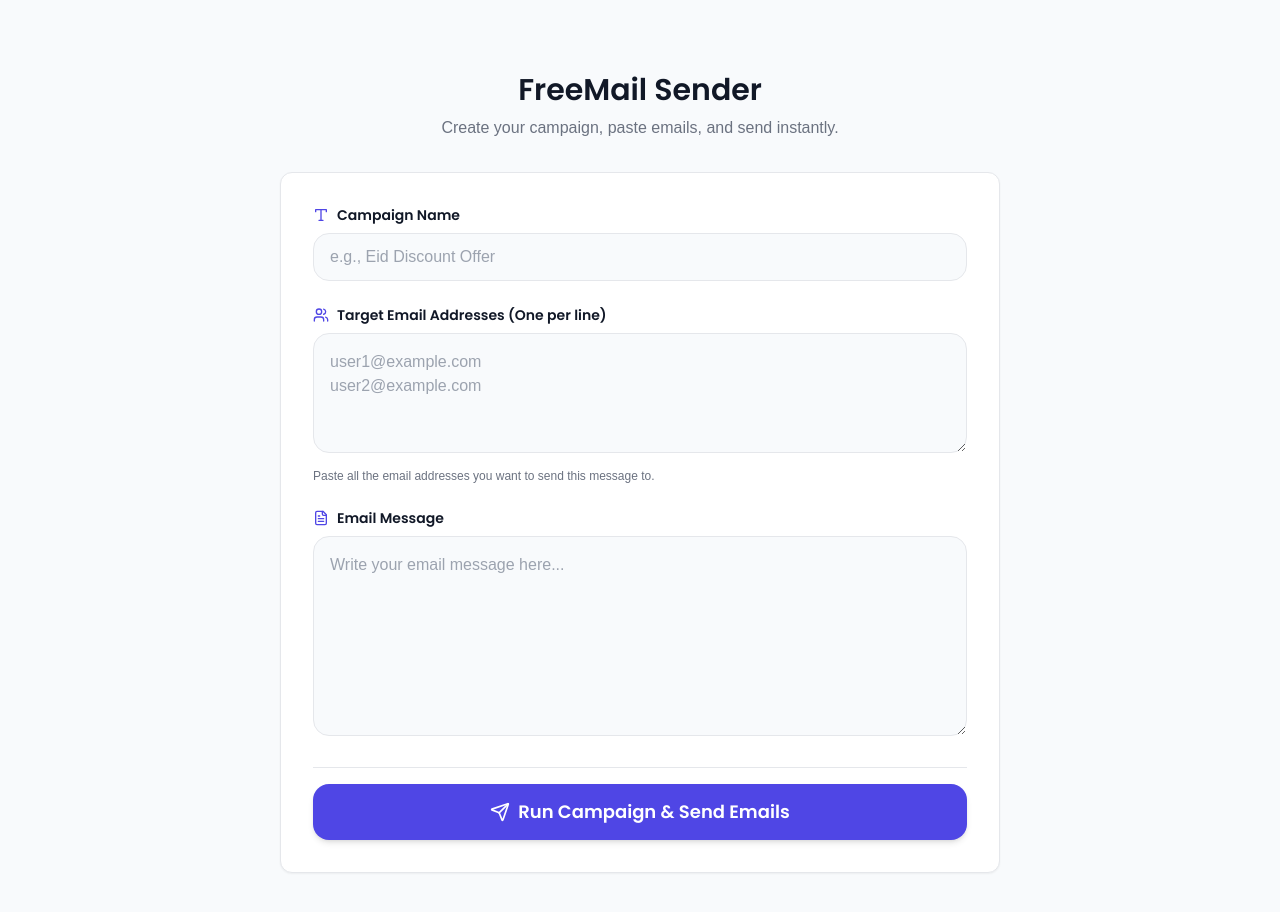
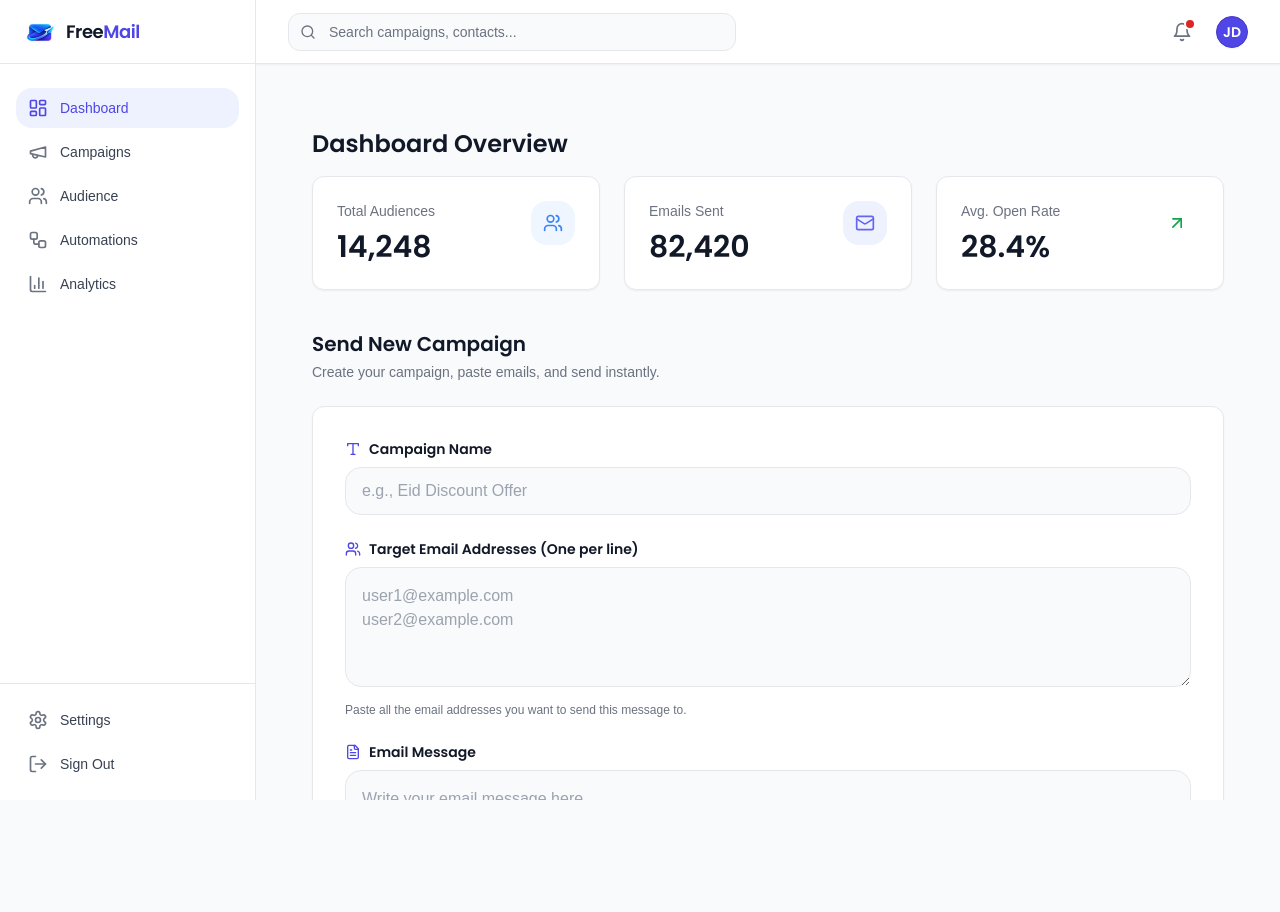
Before and after one commit to Rafin010/FreeMail, a Next.js app in the folder frontend/: page /dashboard in a window 1280 px wide. Shown: the top 912 px of the page. After the commit the page ends 800 px from the top, so only its background shows below. Built offline with nearby package versions, Linux system fonts and the light colour scheme; a web font is replaced by a local one.

Commit message:
Restore sidebar and add simple stats overview

```diff
--- a/frontend/src/app/(dashboard)/dashboard/page.tsx
+++ b/frontend/src/app/(dashboard)/dashboard/page.tsx
@@ -1,7 +1,7 @@
 'use client'
 
 import { useState } from 'react'
-import { Send, Users, FileText, Type } from 'lucide-react'
+import { Send, Users, FileText, Type, Mail, ArrowUpRight } from 'lucide-react'
 
 export default function DashboardPage() {
   const [campaignName, setCampaignName] = useState('')
@@ -27,13 +27,48 @@ export default function DashboardPage() {
   }
 
   return (
-    <div className="max-w-3xl mx-auto py-10 px-6">
-      <div className="mb-8 text-center">
-        <h1 className="text-3xl font-bold text-foreground">FreeMail Sender</h1>
-        <p className="text-muted-foreground mt-2">Create your campaign, paste emails, and send instantly.</p>
+    <div className="max-w-5xl mx-auto py-8 px-4 sm:px-6">
+
+      {/* Overview Stats */}
+      <div className="mb-10">
+        <h1 className="text-2xl font-bold text-foreground mb-4">Dashboard Overview</h1>
+        <div className="grid grid-cols-1 md:grid-cols-3 gap-6">
+          <div className="bg-card border border-border rounded-xl p-6 shadow-sm">
+            <div className="flex justify-between items-start">
+              <div>
+                <h3 className="text-sm font-medium text-muted-foreground">Total Audiences</h3>
+                <span className="text-3xl font-bold text-foreground mt-2 block">14,248</span>
+              </div>
+              <div className="p-3 rounded-lg bg-blue-50 text-blue-500"><Users className="w-5 h-5" /></div>
+            </div>
+          </div>
+          <div className="bg-card border border-border rounded-xl p-6 shadow-sm">
+            <div className="flex justify-between items-start">
+              <div>
+                <h3 className="text-sm font-medium text-muted-foreground">Emails Sent</h3>
+                <span className="text-3xl font-bold text-foreground mt-2 block">82,420</span>
+              </div>
+              <div className="p-3 rounded-lg bg-indigo-50 text-indigo-500"><Mail className="w-5 h-5" /></div>
+            </div>
+          </div>
+          <div className="bg-card border border-border rounded-xl p-6 shadow-sm">
+            <div className="flex justify-between items-start">
+              <div>
+                <h3 className="text-sm font-medium text-muted-foreground">Avg. Open Rate</h3>
+                <span className="text-3xl font-bold text-foreground mt-2 block">28.4%</span>
+              </div>
+              <div className="p-3 rounded-lg bg-success/10 text-success"><ArrowUpRight className="w-5 h-5" /></div>
+            </div>
+          </div>
+        </div>
       </div>
 
-      <div className="bg-card border border-border rounded-xl shadow-sm p-8 space-y-6">
+      <div className="mb-6">
+        <h2 className="text-xl font-bold text-foreground">Send New Campaign</h2>
+        <p className="text-muted-foreground text-sm mt-1">Create your campaign, paste emails, and send instantly.</p>
+      </div>
+
+      <div className="bg-card border border-border rounded-xl shadow-sm p-6 sm:p-8 space-y-6">
 
         {/* Campaign Name */}
         <div>
--- a/frontend/src/app/(dashboard)/layout.tsx
+++ b/frontend/src/app/(dashboard)/layout.tsx
@@ -1 +1,121 @@
-export default function DashboardLayout({ children }: { children: React.ReactNode }) { return (<div className="min-h-screen bg-background flex flex-col"><main className="flex-1 p-4 sm:p-6 lg:p-8 overflow-y-auto">{children}</main></div>) }
+'use client'
+
+import Link from 'next/link'
+import { usePathname } from 'next/navigation'
+import { Logo } from '@/components/shared/logo'
+import {
+  LayoutDashboard,
+  Megaphone,
+  Users,
+  Workflow,
+  BarChart3,
+  Settings,
+  LogOut,
+  Bell,
+  Search
+} from 'lucide-react'
+
+const navigation = [
+  { name: 'Dashboard', href: '/dashboard', icon: LayoutDashboard },
+  { name: 'Campaigns', href: '/campaigns', icon: Megaphone },
+  { name: 'Audience', href: '/audience', icon: Users },
+  { name: 'Automations', href: '/automations', icon: Workflow },
+  { name: 'Analytics', href: '/analytics', icon: BarChart3 },
+]
+
+export default function DashboardLayout({
+  children,
+}: {
+  children: React.ReactNode
+}) {
+  const pathname = usePathname()
+
+  return (
+    <div className="flex h-screen bg-background overflow-hidden">
+      {/* Sidebar */}
+      <aside className="w-64 flex-shrink-0 bg-sidebar border-r border-sidebar-border flex flex-col transition-all duration-300 z-20">
+        <div className="h-16 flex items-center px-6 border-b border-sidebar-border">
+          <Logo />
+        </div>
+
+        <div className="flex-1 overflow-y-auto py-6 px-4 space-y-8">
+          <nav className="space-y-1">
+            {navigation.map((item) => {
+              const isActive = pathname?.startsWith(item.href)
+              const Icon = item.icon
+              return (
+                <Link
+                  key={item.name}
+                  href={item.href}
+                  className={`group flex items-center px-3 py-2.5 text-sm font-medium rounded-lg transition-colors duration-200 ${
+                    isActive
+                      ? 'bg-sidebar-active text-sidebar-active-foreground'
+                      : 'text-sidebar-foreground hover:bg-sidebar-hover hover:text-foreground'
+                  }`}
+                >
+                  <Icon
+                    className={`mr-3 h-5 w-5 flex-shrink-0 ${
+                      isActive ? 'text-sidebar-active-foreground' : 'text-muted-foreground group-hover:text-foreground'
+                    }`}
+                    aria-hidden="true"
+                  />
+                  {item.name}
+                </Link>
+              )
+            })}
+          </nav>
+        </div>
+
+        <div className="p-4 border-t border-sidebar-border">
+          <Link
+            href="/settings"
+            className="group flex items-center px-3 py-2.5 text-sm font-medium rounded-lg text-sidebar-foreground hover:bg-sidebar-hover transition-colors duration-200"
+          >
+            <Settings className="mr-3 h-5 w-5 text-muted-foreground group-hover:text-foreground" />
+            Settings
+          </Link>
+          <button className="w-full mt-1 group flex items-center px-3 py-2.5 text-sm font-medium rounded-lg text-sidebar-foreground hover:bg-destructive/10 hover:text-destructive transition-colors duration-200">
+            <LogOut className="mr-3 h-5 w-5 text-muted-foreground group-hover:text-destructive" />
+            Sign Out
+          </button>
+        </div>
+      </aside>
+
+      {/* Main content */}
+      <div className="flex-1 flex flex-col min-w-0 bg-secondary/30">
+        {/* Top header */}
+        <header className="h-16 flex-shrink-0 bg-card border-b border-border flex items-center justify-between px-8 z-10 shadow-sm">
+          <div className="flex items-center flex-1">
+            {/* Search */}
+            <div className="max-w-md w-full relative">
+              <div className="absolute inset-y-0 left-0 pl-3 flex items-center pointer-events-none">
+                <Search className="h-4 w-4 text-muted-foreground" />
+              </div>
+              <input
+                type="text"
+                placeholder="Search campaigns, contacts..."
+                className="block w-full pl-10 pr-3 py-2 border border-input rounded-md leading-5 bg-background placeholder-muted-foreground focus:outline-none focus:ring-2 focus:ring-primary focus:border-primary sm:text-sm transition-shadow"
+              />
+            </div>
+          </div>
+          <div className="flex items-center gap-4">
+            <button className="p-2 rounded-full text-muted-foreground hover:bg-muted transition-colors relative">
+              <span className="absolute top-1.5 right-1.5 block h-2 w-2 rounded-full bg-destructive ring-2 ring-card" />
+              <Bell className="h-5 w-5" />
+            </button>
+            <div className="h-8 w-8 rounded-full bg-primary text-primary-foreground flex items-center justify-center font-semibold text-sm shadow-sm cursor-pointer border border-primary-hover">
+              JD
+            </div>
+          </div>
+        </header>
+
+        {/* Page content */}
+        <main className="flex-1 overflow-y-auto">
+          <div className="max-w-7xl mx-auto p-8">
+            {children}
+          </div>
+        </main>
+      </div>
+    </div>
+  )
+}
```
